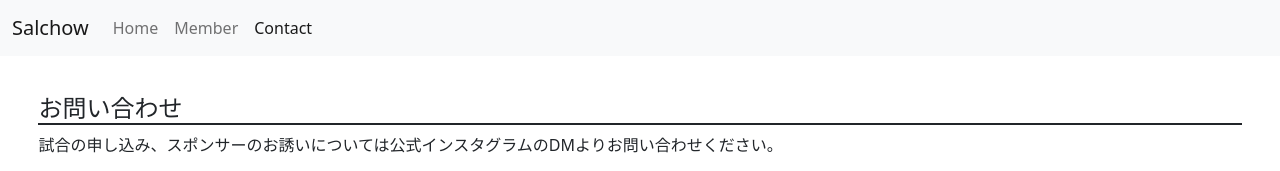
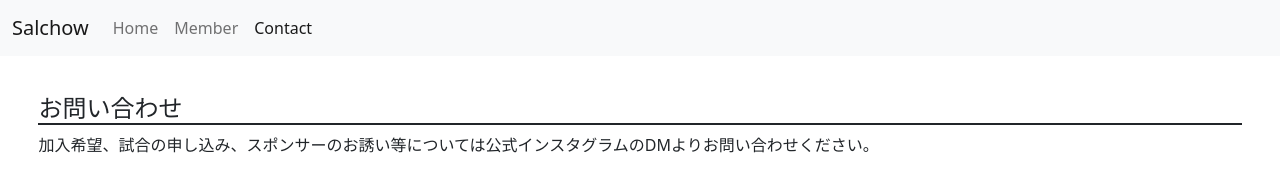
Before and after one commit to Tokoroteen/salchow, a plain HTML site: page contact.html in a window 1280 px wide. Shown: the top 171 px of the page. Drawn offline with nearby package versions, Linux system fonts and the light colour scheme.

Commit message:
Update contact.html

```diff
--- a/contact.html
+++ b/contact.html
@@ -31,7 +31,7 @@
 
         <div class="main">
             <h1>お問い合わせ</h1>
-            <p>試合の申し込み、スポンサーのお誘いについては公式インスタグラムのDMよりお問い合わせください。</p>
+            <p>加入希望、試合の申し込み、スポンサーのお誘い等については公式インスタグラムのDMよりお問い合わせください。</p>
             <a href="https://www.instagram.com/salchow_official/"><i class="fa-brands fa-instagram"></i>Salchow公式インスタグラム</a>
         </div>
 
```
